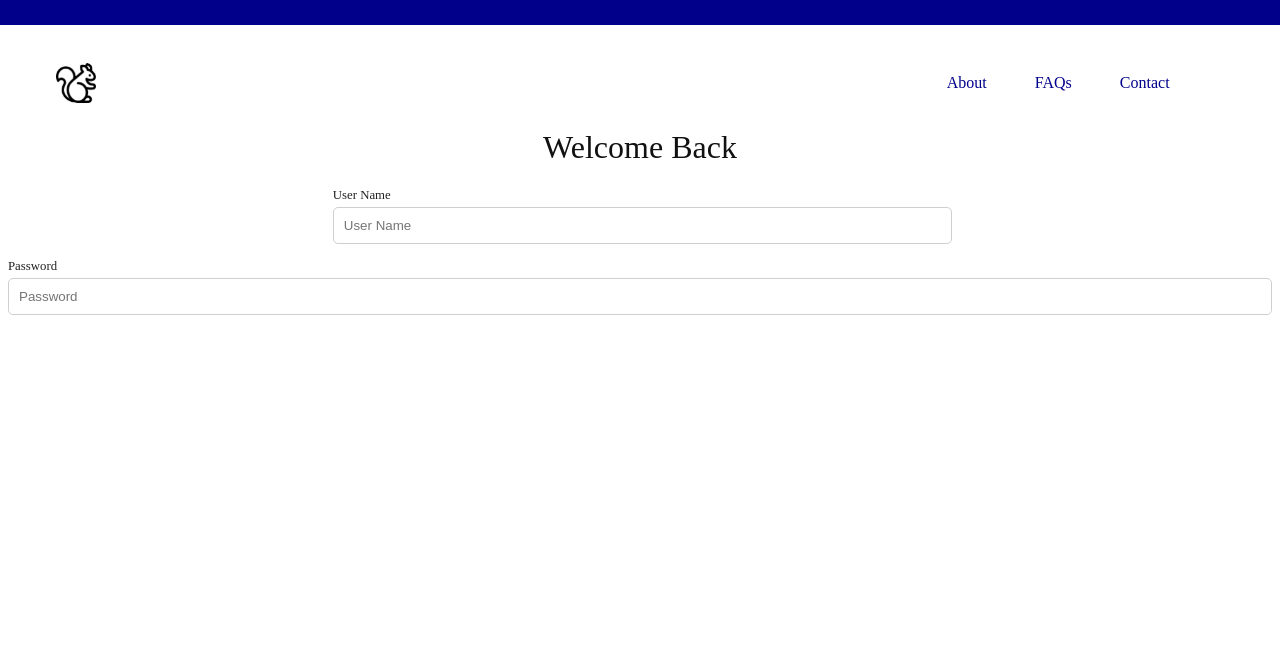
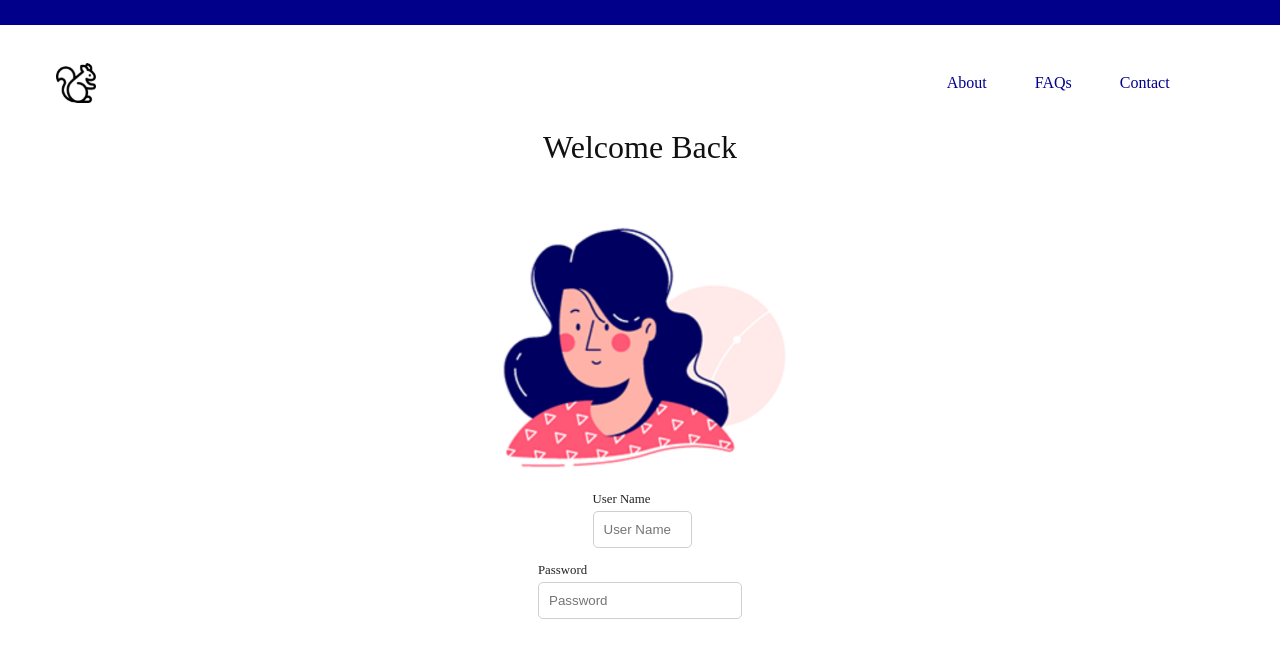
Before and after one commit to JessicaS97/Addiction-App, a React (Create React App) app: page /login in a window 1280 px wide. Shown: the top 658 px of the page. Built offline with nearby package versions, Linux system fonts and the light colour scheme.

Commit message:
Minor changes to log in page

```diff
--- a/src/Components/LogIn/LogIn.css
+++ b/src/Components/LogIn/LogIn.css
@@ -3,6 +3,10 @@
     justify-content: center;
     align-items: center;
     flex-direction: column;
+}
+
+.login-img img {
+    height: 300px;
 }
 
 form {
@@ -11,3 +15,7 @@ form {
     align-items: center;
     flex-direction: column;
 }
+
+.login-form {
+    display: flex;
+}
--- a/src/Components/LogIn/LogIn.js
+++ b/src/Components/LogIn/LogIn.js
@@ -1,12 +1,19 @@
 import React from 'react'
 
 import './LogIn.css'
+import login from './login.png'
 
 class LogIn extends React.Component {
     render() {
         return(
             <div className="login">
                 <h1>Welcome Back</h1>
+                <div className="login-img">
+                    <img src={login} alt="avatar"></img>
+                </div>
+                <div className="spacer">
+                </div>
+                <div className="login-form">
                 <form onSubmit={this.handleSubmit} noValidate>
                     <div className="userName">
                         <label htmlFor="userName">User Name</label>
@@ -27,6 +34,7 @@ class LogIn extends React.Component {
                             />
                     </div>
                 </form>
+                </div>
             </div>
         )
     }
```
Also changed, not shown: src/Components/LogIn/login.png (added).
